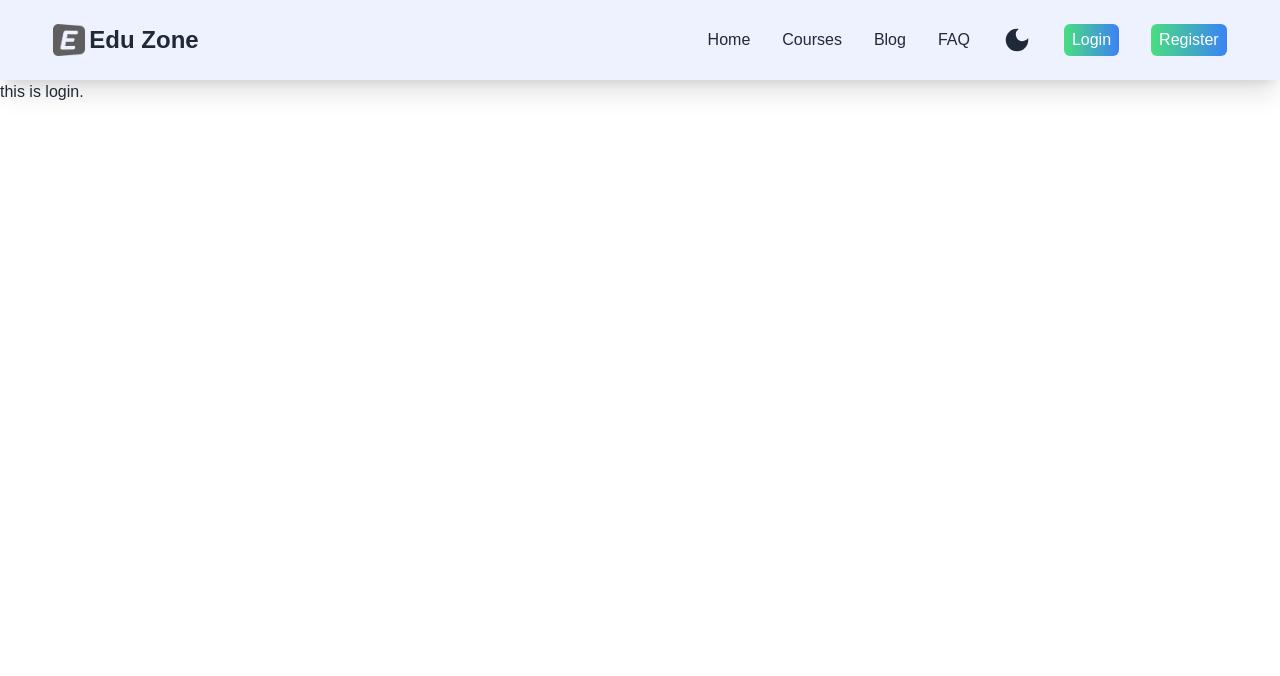
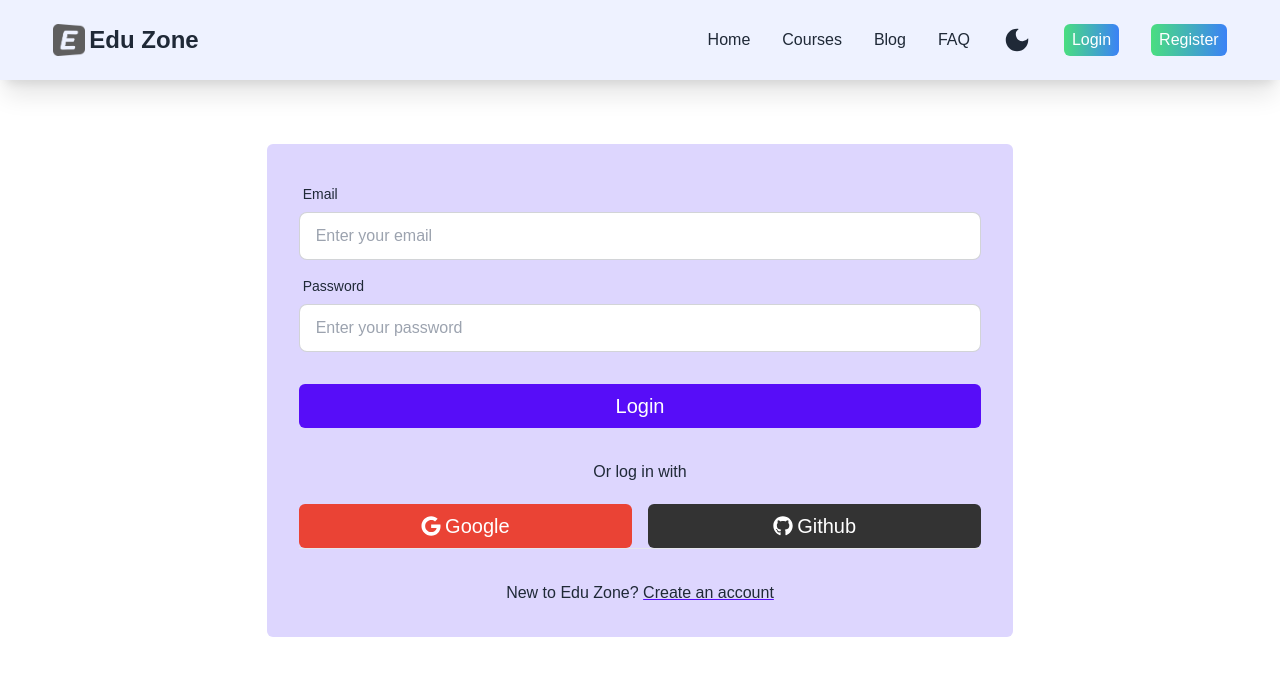
Before and after one commit to abusayed0/edu-zone-client, a React (Create React App) app: page /login in a window 1280 px wide. Shown: the top 676 px of the page. Built offline with nearby package versions, Linux system fonts and the light colour scheme.

Commit message:
added login form

```diff
--- a/src/pages/login/Login.js
+++ b/src/pages/login/Login.js
@@ -1,11 +1,42 @@
 import React from 'react';
+import { FaGithub, FaGoogle } from "react-icons/fa";
+import { Link } from 'react-router-dom';
 
 
 const Login = () => {
     return (
-      <div>
-        <h3>this is login.</h3>
-      </div>
+        <div className="md:w-7/12 bg-violet-200 mx-auto mt-16 rounded-md p-8">
+            <form className="flex flex-col gap-2 ">
+                <div className="form-control">
+                    <label className="label">
+                        <span className="label-text">Email</span>
+                    </label>
+                    <input type="text" placeholder="Enter your email" className="input input-bordered" />
+                </div>
+                <div className="form-control">
+                    <label className="label">
+                        <span className="label-text">Password</span>
+                    </label>
+                    <input type="text" placeholder="Enter your password" className="input input-bordered" />
+
+                </div>
+                <div className="form-control mt-6">
+                    <button className="bg-primary text-white text-xl py-2 rounded-md hover:bg-primary-focus">Login</button>
+                </div>
+            </form>
+            <h3 className="text-center  mt-8">
+                Or log in with
+            </h3>
+            <div className="mt-5 flex flex-col md:flex-row gap-4">
+                    <button className="bg-[#ea4335] text-white py-2 rounded-md w-full flex gap-1 justify-center items-center text-xl"><FaGoogle></FaGoogle>Google</button>
+
+                    <button className="bg-[#333] text-white py-2 rounded-md  w-full flex gap-1 justify-center items-center text-xl"><FaGithub></FaGithub>Github</button>
+
+            </div>
+            <hr />
+            <p className="text-center mt-8 ">New to Edu Zone? <Link to={"/register"} className="underline decoration-primary hover:decoration-2">Create an account</Link></p>
+
+        </div>
 
     );
 };
```
